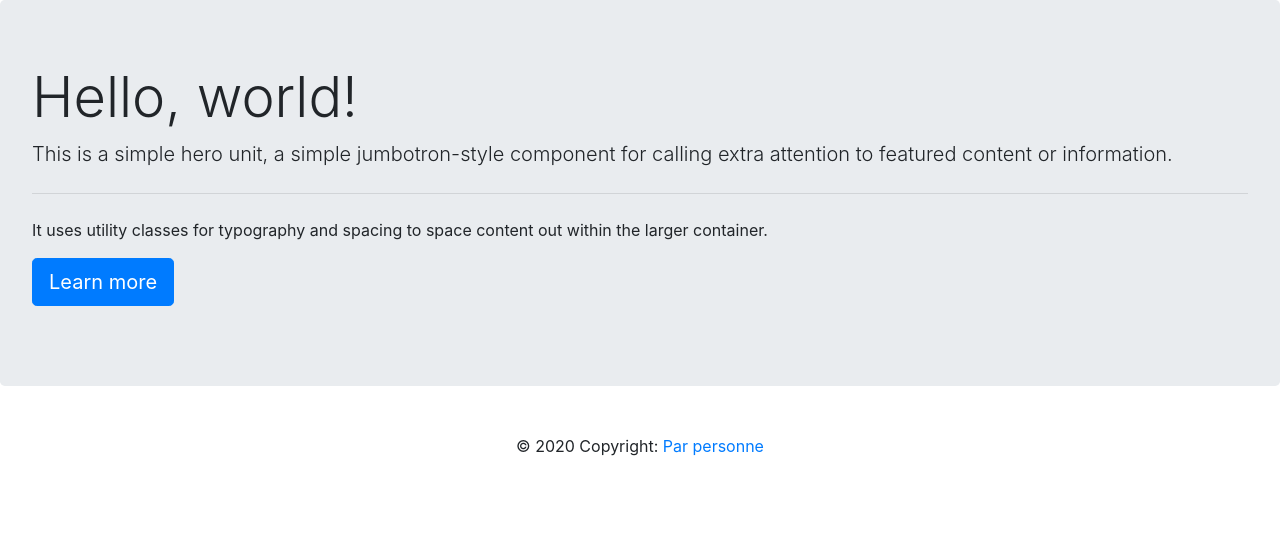
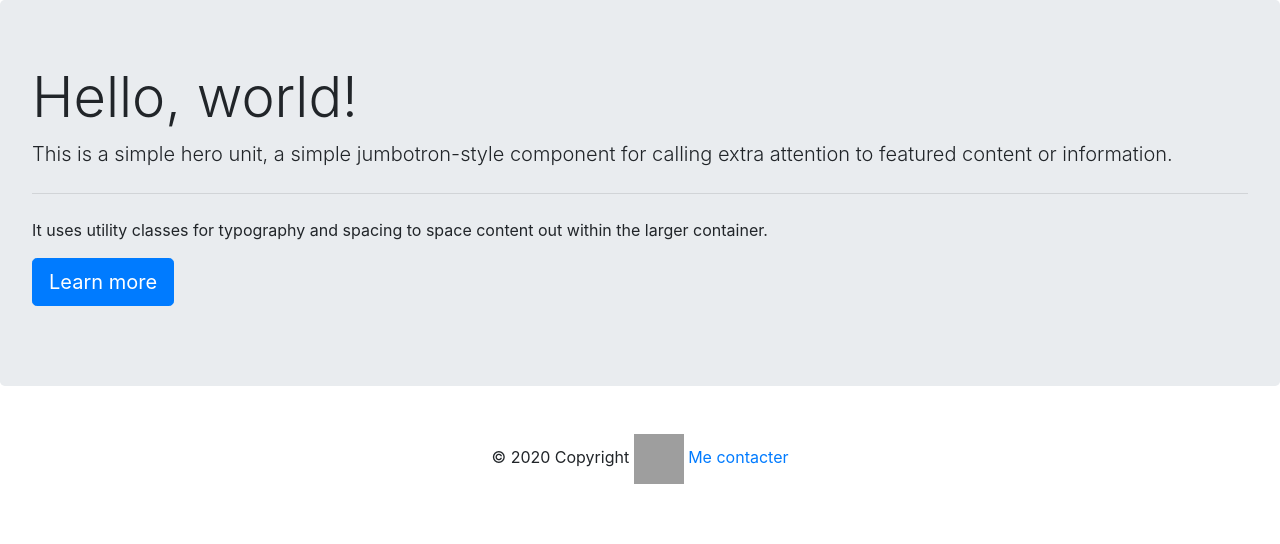
Before and after one commit to MaxencePPierre/-IPonStart, a Flask app: page / in a window 1280 px wide. Shown: the top 544 px of the page. Run offline with Flask 2, Linux system fonts and the light colour scheme; some libraries are stand-ins or nearby versions; grey boxes are pictures that could not be loaded.

Commit message:
Add contact

```diff
--- a/templates/index.html
+++ b/templates/index.html
@@ -31,9 +31,13 @@
 	</div>
 
   	<!-- Copyright -->
-  	<div class="footer-copyright text-center py-3">© 2020 Copyright:
-    	<a href="https://www.linkedin.com/in/maxence-petitpierre/">Par personne</a>
+  	<div class="footer-copyright text-center py-3">© 2020 Copyright
+    	<a href="https://www.linkedin.com/in/maxence-petitpierre/">
+			<img border="0" alt="linkedin" src="img/linkedin_logo" width="50" height="50">
+		</a>
+    	<a href = "mailto:mpetitpierre1@gmail.com">Me contacter</a>
   	</div>
+
    	<script src="https://code.jquery.com/jquery-3.3.1.slim.min.js" integrity="sha384-q8i/X+965DzO0rT7abK41JStQIAqVgRVzpbzo5smXKp4YfRvH+8abtTE1Pi6jizo" crossorigin="anonymous"></script>
 	<script src="https://cdnjs.cloudflare.com/ajax/libs/popper.js/1.14.7/umd/popper.min.js" integrity="sha384-UO2eT0CpHqdSJQ6hJty5KVphtPhzWj9WO1clHTMGa3JDZwrnQq4sF86dIHNDz0W1" crossorigin="anonymous"></script>
 	<script src="https://stackpath.bootstrapcdn.com/bootstrap/4.3.1/js/bootstrap.min.js" integrity="sha384-JjSmVgyd0p3pXB1rRibZUAYoIIy6OrQ6VrjIEaFf/nJGzIxFDsf4x0xIM+B07jRM" crossorigin="anonymous"></script>
```
Also changed, not shown: img/linkedin_logo.jpg (added), 1 other file.
